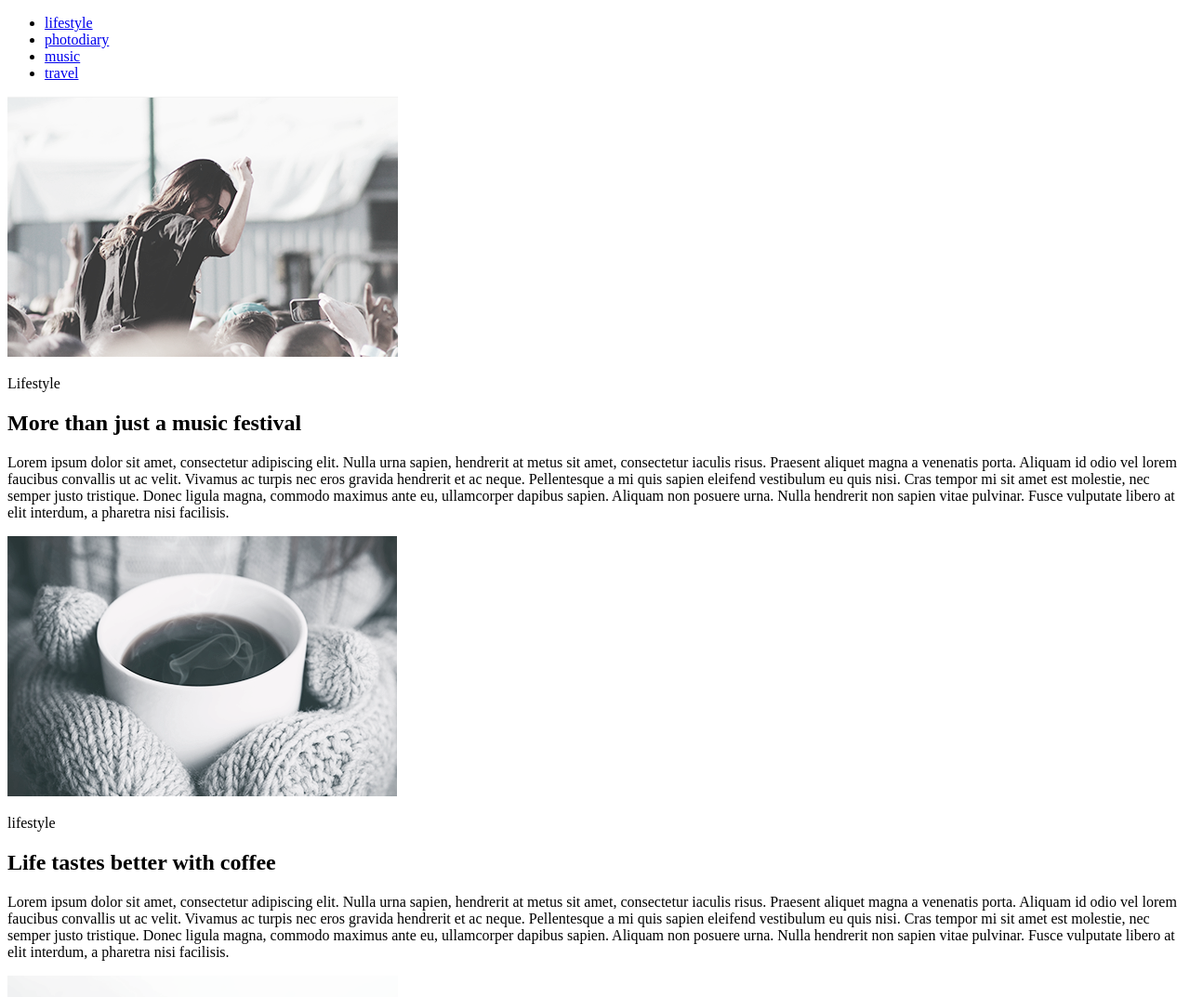
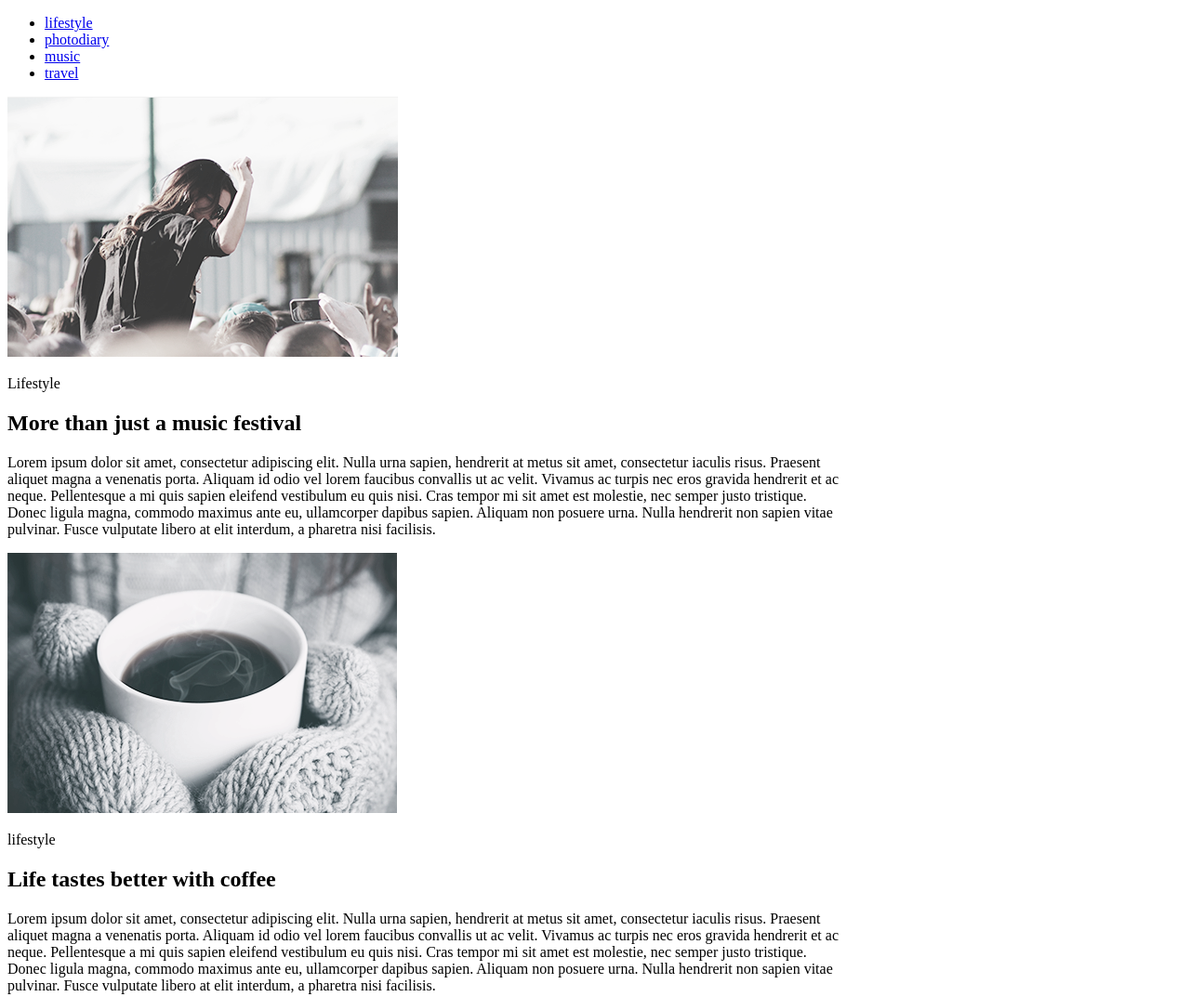
Before and after one commit to YuluaOkrushko/goit-fe-course, a plain HTML site: page module-03/index.html in a window 1280 px wide. Shown: the top 1073 px of the page at 93% size. Drawn offline with Linux system fonts and the light colour scheme; files whose address does not match are found by name.

Commit message:
create new folder img

```diff
--- a/module-03/index.html
+++ b/module-03/index.html
@@ -16,7 +16,7 @@
         </ul>
       </nav>
     </header>
-    <main>
+    <main class="main">
       <section>
         <article>
           <img src="img/image1.png" alt="lifestyle" />
--- a/module-03/style.css
+++ b/module-03/style.css
@@ -0,0 +1,4 @@
+.main {
+    width: 900px;
+
+}
```
Also changed, not shown: module-03/img/image1.png (added), module-03/img/image2.png (added), module-03/img/image3.png (added), module-03/img/image4.png (added), module-03/img/image5.png (added), module-03/img/image6.png (added).
